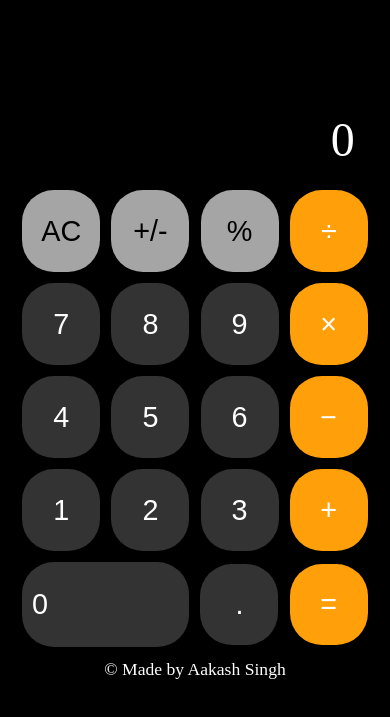
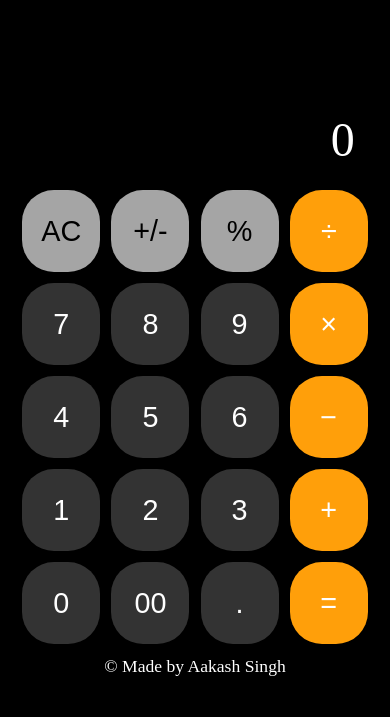
Before and after one commit to Asjaga/calculator, a plain HTML site: page index.html in a window 390 px wide. Shown: the part 67-784 px from the top of the page. Drawn offline with Linux system fonts and the light colour scheme.

Commit message:
Add files via upload

```diff
--- a/app.js
+++ b/app.js
@@ -33,6 +33,10 @@ boxes.forEach((box) =>{
             msg.innerText = expression/100;
             expression = expression/100;
         }
+        else if (box.id == "00"){
+            msg.innerText = "00";
+            expression = "0";
+        }
         else {
                 expression = expression + box.id;
                 msg.innerText = msg.innerText + box.innerText;
--- a/index.html
+++ b/index.html
@@ -29,6 +29,7 @@
                 <button class="box"id="3">3</button>
                 <button class="box clror"id="+">+</button>
                 <button class="box padd"id="0">0</button>
+                <button class="box padd"id="00">00</button>
                 <button class="box"id=".">.</button>
                 <button class="box clror" id="=">=</button>
             </div>
--- a/style.css
+++ b/style.css
@@ -64,13 +64,6 @@ body{
     color: white;
 }
 
-.padd{
-        height: 9vmin;
-        width: 19vmin;
-        margin-right: 0.5rem;
-        text-align: left;
-        padding-left: 1.1rem;
-}
 
 p{
     color: white;
@@ -105,12 +98,6 @@ p{
         margin: 0.35rem;
     }
 
-    .padd {
-        width: 42.8vw;
-        height: 10vh;
-        padding-left: 0.6rem;
-        font-size: 1.8rem;
-    }
 
     h1 {
         font-size: 1.5rem;
```
